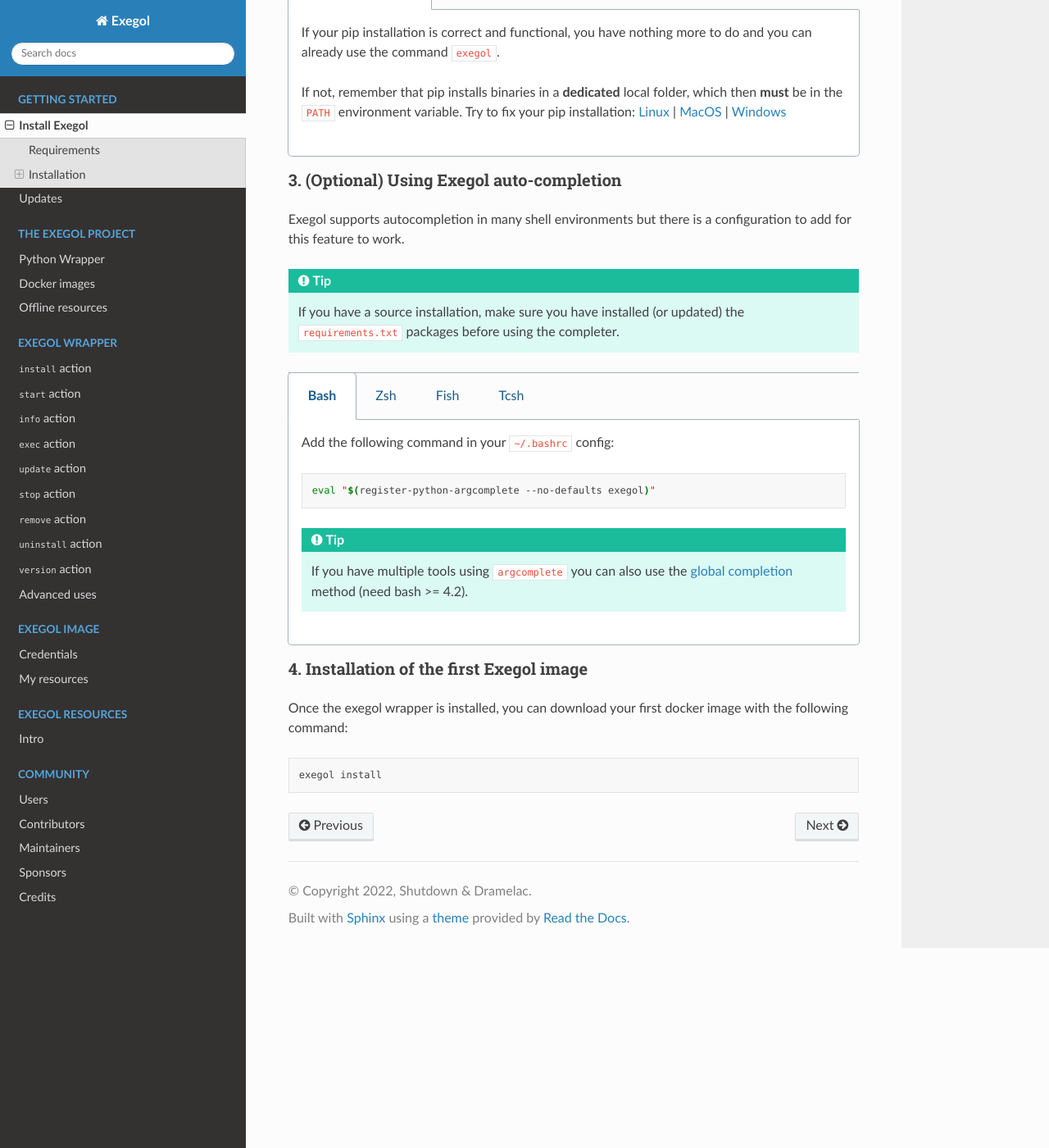
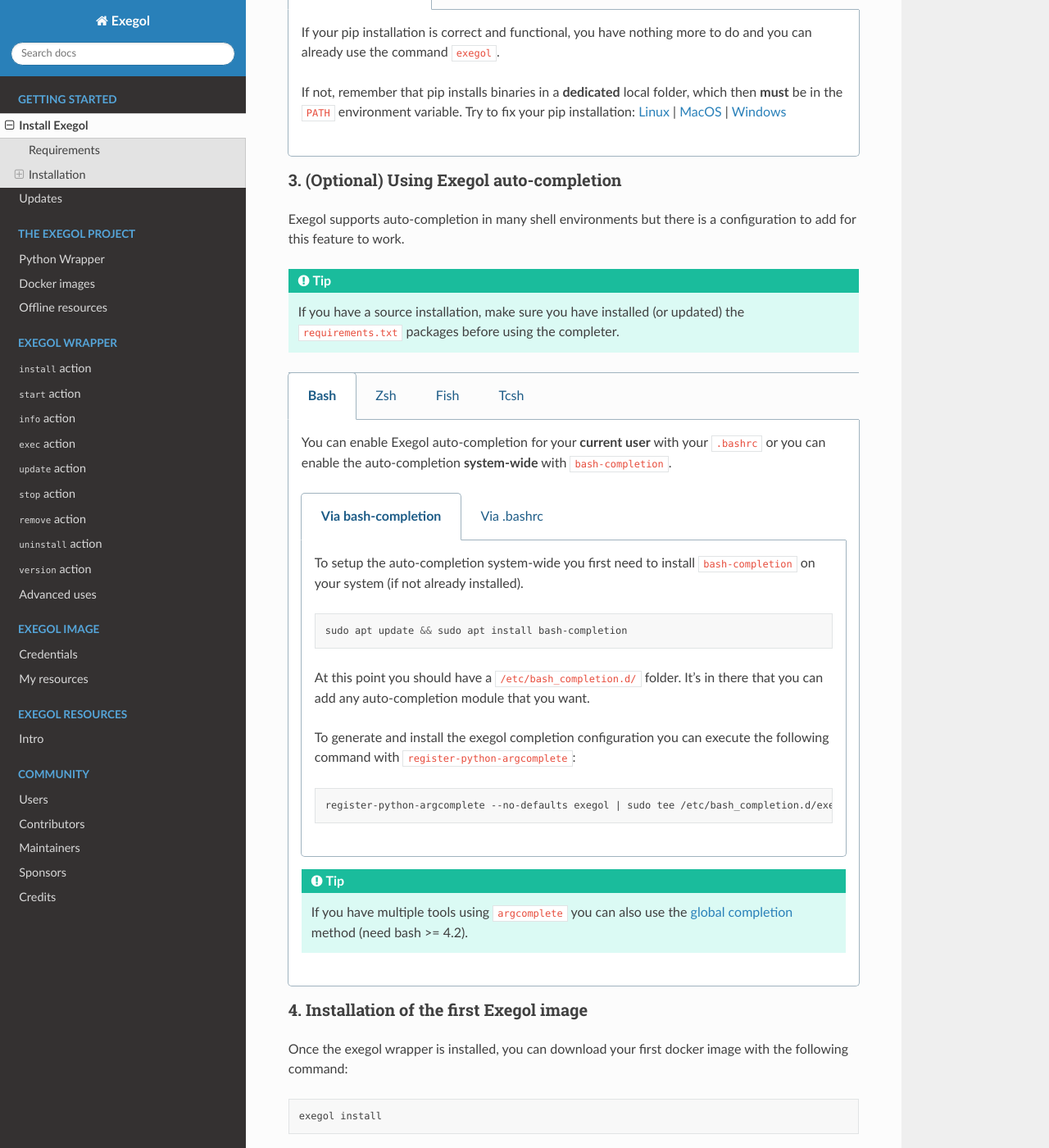
Before and after one commit to ThePorgs/Exegol-docs, a Sphinx documentation site: the page built from source/getting-started/install.rst, in a window 1280 px wide and 1400 px high, scrolled down 2334 px. Shown: the whole window at 82% size. Built offline with Sphinx 7.4.7 and the Read the Docs theme 2.0.0, drawn with Linux system fonts in a browser that asks for light colours.

Commit message:
Add exegol completion with bash_completion

```diff
--- a/source/getting-started/install.rst
+++ b/source/getting-started/install.rst
@@ -195,7 +195,7 @@
 3. (Optional) Using Exegol auto-completion
 ------------------------------------------
 
-Exegol supports autocompletion in many shell environments but there is a configuration to add for this feature to work.
+Exegol supports auto-completion in many shell environments but there is a configuration to add for this feature to work.
 
 .. tip::
 
@@ -205,11 +205,34 @@
     ..  tabs::
         .. tab:: Bash
 
-            Add the following command in your ``~/.bashrc`` config:
+            You can enable Exegol auto-completion for your **current user** with your ``.bashrc`` or you can enable the auto-completion **system-wide** with ``bash-completion``.
 
-            .. code-block:: bash
+            ..  tabs::
 
-                eval "$(register-python-argcomplete --no-defaults exegol)"
+                .. tab:: Via bash-completion
+
+                    To setup the auto-completion system-wide you first need to install ``bash-completion`` on your system (if not already installed).
+
+                    .. code-block:: bash
+
+                        sudo apt update && sudo apt install bash-completion
+
+                    At this point you should have a ``/etc/bash_completion.d/`` folder. It's in there that you can add any auto-completion module that you want.
+
+                    To generate and install the exegol completion configuration you can execute the following command with ``register-python-argcomplete``:
+
+                    .. code-block:: bash
+
+                        register-python-argcomplete --no-defaults exegol | sudo tee /etc/bash_completion.d/exegol > /dev/null
+
+                .. tab:: Via .bashrc
+
+                    Add the following command in your ``~/.bashrc`` config:
+
+                    .. code-block:: bash
+
+                        eval "$(register-python-argcomplete --no-defaults exegol)"
+
 
             .. tip::
                 If you have multiple tools using ``argcomplete`` you can also use the `global completion <https://kislyuk.github.io/argcomplete/#global-completion>`__ method (need bash >= 4.2).
```
